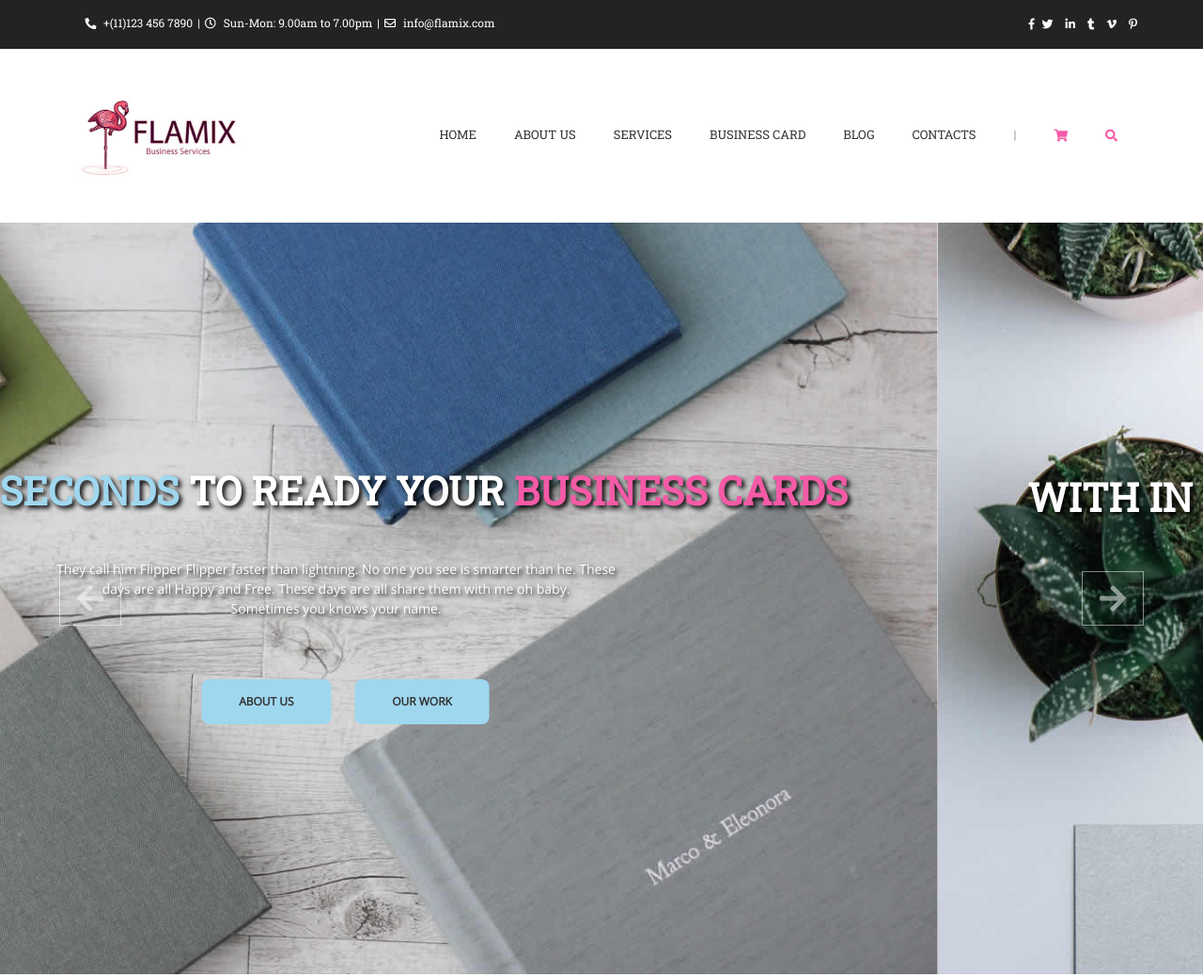
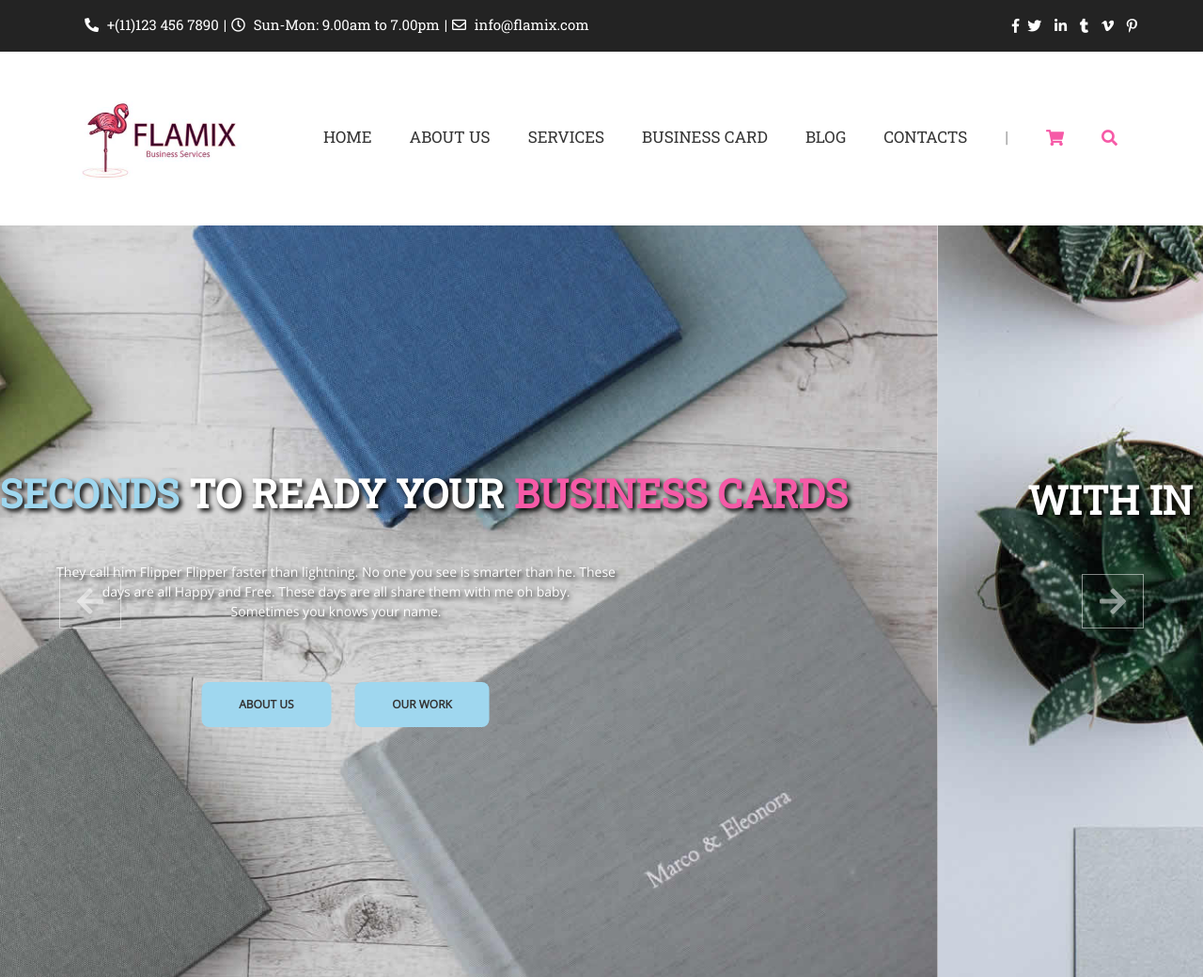
Before and after one commit to bosstkd/gitCmdTests, a plain HTML site: page index.html in a window 1280 px wide. Shown: the top 1040 px of the page at 94% size. Drawn offline with nearby package versions, Linux system fonts and the light colour scheme.

Commit message:
modification de la taille du font sur la nouvelle branche style

```diff
--- a/css/style.css
+++ b/css/style.css
@@ -13,7 +13,7 @@
 .row-spc{
     margin: 0 auto!important;
     font-family: 'Roboto Slab', serif;
-    font-size: 18px;
+    font-size: 22px;
 
 }
 i:hover{
@@ -21,7 +21,7 @@ i:hover{
     cursor: pointer;
 }
 .icon-scp{
-    font-size: 12px;
+    font-size: 15px;
     color: white;
     margin: 5px 5px;
 
@@ -70,7 +70,7 @@ margin-bottom: 35px;
 .nav-list .menu {
     color: #333333;
     font-family: 'Roboto Slab', serif;
-    font-size: 13px;
+    font-size: 17px;
     line-height: 26px;
     padding: 0 20px;
     text-decoration: none;
```
